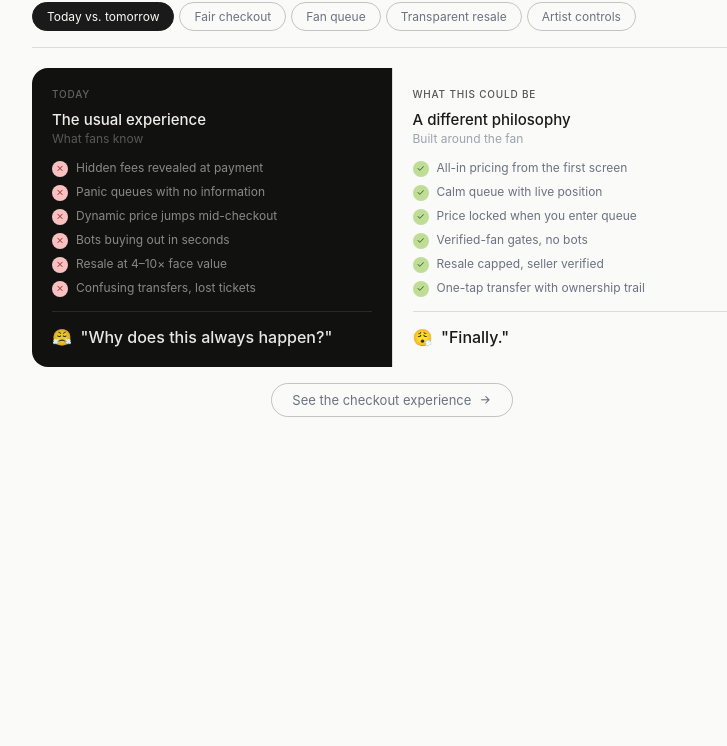
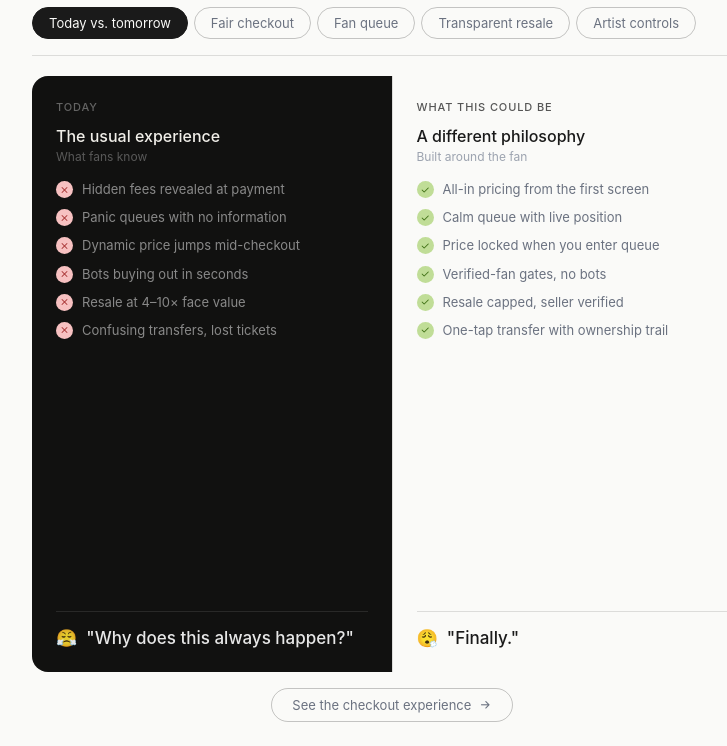
Before and after one commit to askmighty-ai/fair-ticket-prototype, a website: page index.html in a window 1280 px wide. Shown: the part 54-800 px from the top of the page, without its empty margins (248-975 px from the left). Drawn offline with Linux system fonts and the light colour scheme.

Commit message:
Fill viewport, restore font sizes

```diff
--- a/index.html
+++ b/index.html
@@ -53,7 +53,7 @@
     font-family: -apple-system, BlinkMacSystemFont, 'Segoe UI', Helvetica, Arial, sans-serif;
     background: var(--bg);
     color: var(--text-primary);
-    padding: 1.25rem 2rem 1.25rem;
+    padding: 1.5rem 2rem;
     overflow: hidden;
   }
 
@@ -74,7 +74,7 @@
   }
 
   .logo {
-    font-size: 17px;
+    font-size: 18px;
     font-weight: 500;
     color: var(--text-primary);
     letter-spacing: -0.02em;
@@ -84,7 +84,7 @@
 
   .nav {
     display: flex;
-    gap: 5px;
+    gap: 6px;
     padding: 0 0 1rem;
     border-bottom: 0.5px solid var(--border);
     margin-bottom: 1.25rem;
@@ -93,8 +93,8 @@
   }
 
   .nav-btn {
-    font-size: 12px;
-    padding: 6px 14px;
+    font-size: 13px;
+    padding: 7px 16px;
     border: 0.5px solid var(--border-hover);
     border-radius: 20px;
     background: transparent;
@@ -107,8 +107,8 @@
   .nav-btn:hover { background: var(--bg-secondary); color: var(--text-primary); }
   .nav-btn.active { background: var(--text-primary); color: var(--bg); border-color: var(--text-primary); }
 
-  .screen { display: none; flex: 1; }
-  .screen.active { display: block; }
+  .screen { display: none; }
+  .screen.active { display: flex; flex-direction: column; flex: 1; min-height: 0; }
 
   /* ── Contrast ── */
   .contrast-grid {
@@ -119,34 +119,41 @@
     border-radius: var(--radius-xl);
     overflow: hidden;
     margin-bottom: 1rem;
+    flex: 1;
+    min-height: 0;
   }
 
-  .contrast-col { background: var(--bg); padding: 1.25rem; }
+  .contrast-col {
+    background: var(--bg); padding: 1.5rem;
+    display: flex; flex-direction: column;
+  }
   .contrast-col.dark { background: #111110; }
 
   .contrast-label {
-    font-size: 10px;
+    font-size: 11px;
     font-weight: 500;
     letter-spacing: .08em;
     text-transform: uppercase;
-    margin-bottom: 0.6rem;
+    margin-bottom: 0.75rem;
     color: #555;
   }
 
   .contrast-col.dark .contrast-label { color: rgba(255,255,255,.35); }
 
-  .contrast-title { font-size: 15px; font-weight: 500; color: var(--text-primary); margin-bottom: 2px; }
+  .contrast-title { font-size: 16px; font-weight: 500; color: var(--text-primary); margin-bottom: 3px; }
   .contrast-col.dark .contrast-title { color: #F0EEE8; }
 
-  .contrast-sub { font-size: 12px; color: var(--text-tertiary); margin-bottom: 0.9rem; }
+  .contrast-sub { font-size: 12px; color: var(--text-tertiary); margin-bottom: 1rem; }
   .contrast-col.dark .contrast-sub { color: rgba(255,255,255,.3); }
+
+  .contrast-items { flex: 1; }
 
   .contrast-item {
     display: flex;
     align-items: flex-start;
-    gap: 8px;
-    margin-bottom: 7px;
-    font-size: 12px;
+    gap: 9px;
+    margin-bottom: 10px;
+    font-size: 13px;
     color: var(--text-secondary);
     line-height: 1.4;
   }
@@ -154,23 +161,23 @@
   .contrast-col.dark .contrast-item { color: rgba(255,255,255,.5); }
 
   .ci-icon {
-    width: 16px; height: 16px; border-radius: 50%;
+    width: 17px; height: 17px; border-radius: 50%;
     display: flex; align-items: center; justify-content: center;
-    flex-shrink: 0; margin-top: 1px; font-size: 9px;
+    flex-shrink: 0; margin-top: 1px; font-size: 10px;
   }
 
   .ci-bad { background: #F7C1C1; color: #A32D2D; }
   .ci-good { background: #C0DD97; color: #3B6D11; }
 
   .feeling {
-    font-size: 16px; font-weight: 500; color: var(--text-primary);
-    margin-top: 0.9rem; padding-top: 0.9rem;
+    font-size: 17px; font-weight: 500; color: var(--text-primary);
+    margin-top: 1rem; padding-top: 1rem;
     border-top: 0.5px solid var(--border);
   }
 
   .contrast-col.dark .feeling { border-color: rgba(255,255,255,.1); color: rgba(255,255,255,.9); }
 
-  .cta-row { text-align: center; }
+  .cta-row { text-align: center; flex-shrink: 0; }
 
   .next-btn {
     font-size: 13px; padding: 8px 20px;
@@ -182,6 +189,7 @@
   .next-btn:hover { background: var(--bg-secondary); color: var(--text-primary); }
 
   /* ── Checkout ── */
+  .ticket-spacer { flex: 1; }
   .event-header { display: flex; align-items: flex-start; gap: 0.75rem; margin-bottom: 1rem; }
 
   .event-art {
@@ -471,24 +479,28 @@
         <div class="contrast-label">Today</div>
         <div class="contrast-title">The usual experience</div>
         <div class="contrast-sub">What fans know</div>
+        <div class="contrast-items">
           <div class="contrast-item"><div class="ci-icon ci-bad"><i class="ti ti-x" aria-hidden="true"></i></div><div>Hidden fees revealed at payment</div></div>
           <div class="contrast-item"><div class="ci-icon ci-bad"><i class="ti ti-x" aria-hidden="true"></i></div><div>Panic queues with no information</div></div>
           <div class="contrast-item"><div class="ci-icon ci-bad"><i class="ti ti-x" aria-hidden="true"></i></div><div>Dynamic price jumps mid-checkout</div></div>
           <div class="contrast-item"><div class="ci-icon ci-bad"><i class="ti ti-x" aria-hidden="true"></i></div><div>Bots buying out in seconds</div></div>
           <div class="contrast-item"><div class="ci-icon ci-bad"><i class="ti ti-x" aria-hidden="true"></i></div><div>Resale at 4–10× face value</div></div>
           <div class="contrast-item"><div class="ci-icon ci-bad"><i class="ti ti-x" aria-hidden="true"></i></div><div>Confusing transfers, lost tickets</div></div>
+        </div>
         <div class="feeling">😤&nbsp; "Why does this always happen?"</div>
       </div>
       <div class="contrast-col">
         <div class="contrast-label">What this could be</div>
         <div class="contrast-title">A different philosophy</div>
         <div class="contrast-sub">Built around the fan</div>
+        <div class="contrast-items">
           <div class="contrast-item"><div class="ci-icon ci-good"><i class="ti ti-check" aria-hidden="true"></i></div><div>All-in pricing from the first screen</div></div>
           <div class="contrast-item"><div class="ci-icon ci-good"><i class="ti ti-check" aria-hidden="true"></i></div><div>Calm queue with live position</div></div>
           <div class="contrast-item"><div class="ci-icon ci-good"><i class="ti ti-check" aria-hidden="true"></i></div><div>Price locked when you enter queue</div></div>
           <div class="contrast-item"><div class="ci-icon ci-good"><i class="ti ti-check" aria-hidden="true"></i></div><div>Verified-fan gates, no bots</div></div>
           <div class="contrast-item"><div class="ci-icon ci-good"><i class="ti ti-check" aria-hidden="true"></i></div><div>Resale capped, seller verified</div></div>
           <div class="contrast-item"><div class="ci-icon ci-good"><i class="ti ti-check" aria-hidden="true"></i></div><div>One-tap transfer with ownership trail</div></div>
+        </div>
         <div class="feeling">😮‍💨&nbsp; "Finally."</div>
       </div>
     </div>
@@ -538,6 +550,7 @@
         <span class="amount">$40.75</span>
       </div>
     </div>
+    <div class="ticket-spacer"></div>
     <button class="cta-btn">Confirm purchase</button>
     <p class="fee-note">No hidden service fees.</p>
   </div>
@@ -565,6 +578,7 @@
       <div class="ab-item"><i class="ti ti-check" aria-hidden="true"></i> Automated detection running continuously</div>
       <div class="ab-item"><i class="ti ti-check" aria-hidden="true"></i> Ejected positions return to back of queue, not resale</div>
     </div>
+    <div class="ticket-spacer"></div>
     <div class="info-strip">
       <i class="ti ti-bell" style="font-size:13px;vertical-align:-2px" aria-hidden="true"></i>&nbsp;
       We'll send you a push notification 5 minutes before your turn. You don't need to watch this screen.
@@ -616,6 +630,7 @@
       </div>
       <button class="buy-btn">Buy this ticket</button>
     </div>
+    <div class="ticket-spacer"></div>
     <p class="resale-footer">All resale revenue goes directly to the seller. We take no cut of resale.</p>
   </div>
 
@@ -654,6 +669,7 @@
         </div>
       </div>
     </div>
+    <div class="ticket-spacer"></div>
     <div class="info-strip">
       <i class="ti ti-chart-bar" style="font-size:13px;vertical-align:-2px" aria-hidden="true"></i>&nbsp;
       Every rule change takes effect instantly. You'll see real-time fan sentiment and purchase patterns in your analytics dashboard.
```
Lines whose indentation alone changed are shown as unchanged.
